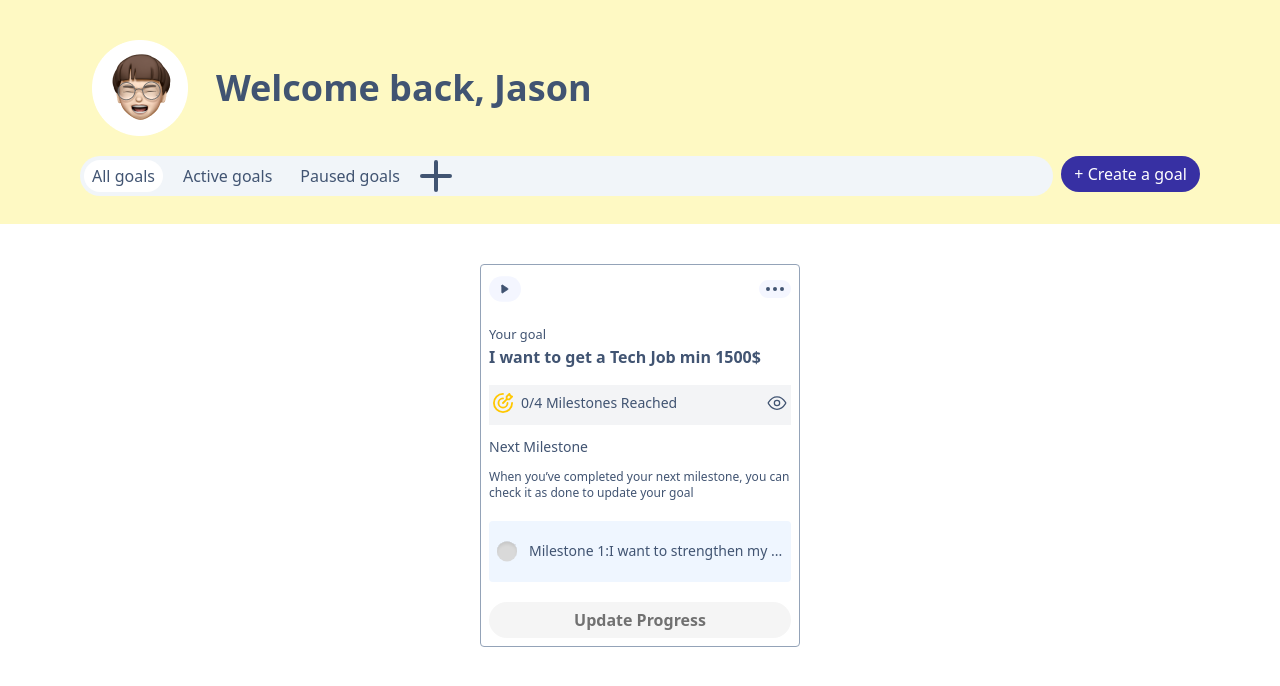
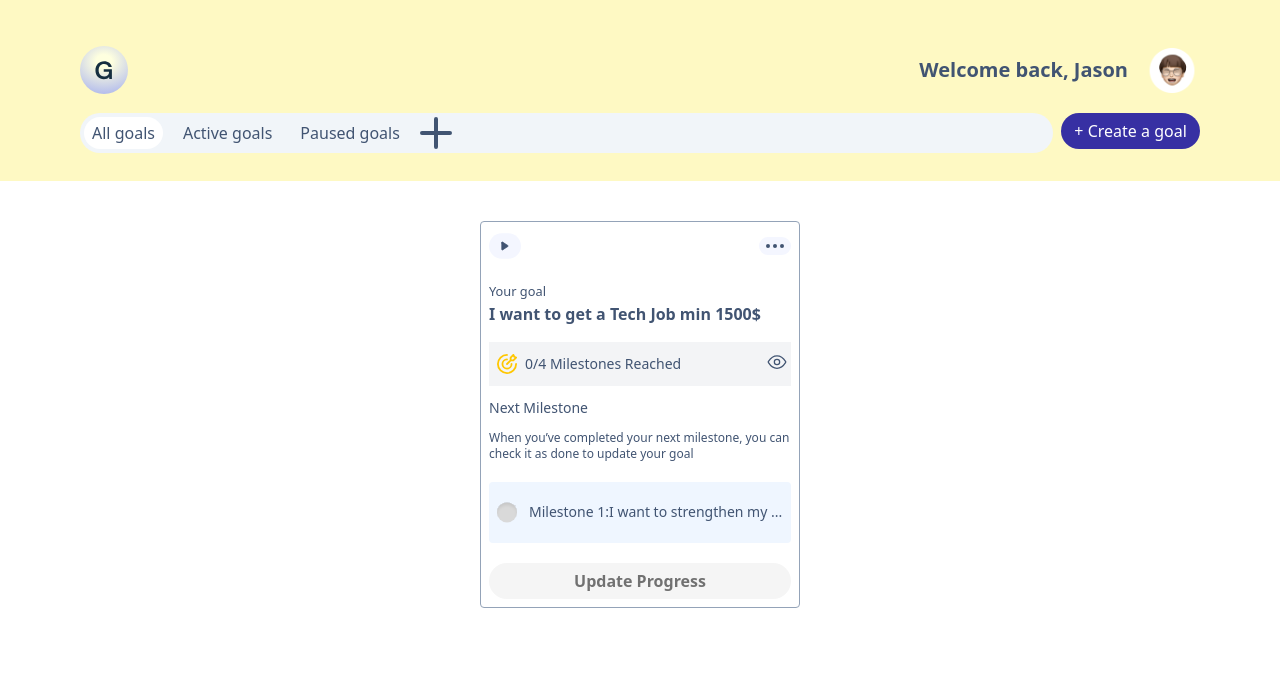
Before and after one commit to Co-Lab-You-Belong-in-Tech/Goalify, a React (Vite) app: page /dashboard in a window 1280 px wide. Shown: the top 686 px of the page. Built offline with nearby package versions, Linux system fonts and the light colour scheme.

Commit message:
Add some handlers

```diff
--- a/src/assets/icons.js
+++ b/src/assets/icons.js
@@ -8,8 +8,12 @@ import dotsI from './icons/dots.svg';
 import progressI from './icons/progress.svg';
 import uneyeI from './icons/uneye.svg';
 import plusI from './icons/plus.svg';
+import nameI from './icons/name.svg';
+import logo from './icons/logo.png';
 
 export {
+  logo,
+  nameI,
   plusI,
   progressI,
   eyeI,
--- a/src/pages/dashboard/card.jsx
+++ b/src/pages/dashboard/card.jsx
@@ -67,7 +67,7 @@ const Card = ({ goal }) => {
       <h3 className="font-semibold">{goal.content}</h3>
       <div className="bg-gray-100 pb-1">
         <div className="rounded flex justify-between items-center py-2 px-1 mt-4">
-          <div className="flex">
+          <div className="flex px-1 pt-1">
             <img className="w-5 h-5" src={progressI} alt="progress" />
             <span className="pl-2 text-sm">
               {goal.currentMilestone}/{goal.milestones.length} Milestones
--- a/src/pages/dashboard/header.jsx
+++ b/src/pages/dashboard/header.jsx
@@ -1,10 +1,11 @@
-import Button from '../../components/button';
-import Logo from '../../assets/icons/logo.png';
 import * as React from 'react';
+import { Link } from 'react-router-dom';
 import Modal from '@mui/material/Modal';
 import Box from '@mui/material/Box';
+import Button from '../../components/button';
 import HorizontalLinearStepper from '../../components/stepper/stepper.jsx';
 import Catagory from '../../components/catagory';
+import { nameI, logo } from '../../assets/icons';
 
 const style = {
   position: 'absolute',
@@ -23,10 +24,17 @@ const Header = () => {
   const handleOpen = () => setOpen(true);
   const handleClose = () => setOpen(false);
   return (
-    <div className="bg-yellow-100 h-56 py-3 md:py-5 md:px-20">
-      <div className="flex gap-4 items-center my-5">
-        <img src={Logo} alt="logo" />
-        <h1 className="text-4xl font-semibold">Welcome back, Jason</h1>
+    <div className="bg-yellow-100 py-7 md:px-20">
+      <div className="flex justify-between items-center ">
+        <div>
+          <Link to="/">
+            <img src={nameI} />
+          </Link>
+        </div>
+        <div className="flex gap-4 items-center my-5">
+          <h1 className="text-xl font-semibold">Welcome back, Jason</h1>
+          <img src={logo} alt="logo" className="w-14" />
+        </div>
       </div>
       <div className="flex">
         <Catagory />
--- a/src/pages/dashboard/listCards.jsx
+++ b/src/pages/dashboard/listCards.jsx
@@ -8,12 +8,15 @@ const ListCards = () => {
     selected === 0
       ? goals
       : goals.filter((goal) => goal.catagoryId === selected);
-  console.log(selected);
   return (
     <div className="flex flex-wrap gap-x-5 gap-y-12 justify-center my-10">
-      {myGoals.map((goal) => (
-        <Card key={goal.id} goal={goal} />
-      ))}
+      {myGoals.length > 0 ? (
+        myGoals.map((goal) => <Card key={goal.id} goal={goal} />)
+      ) : (
+        <div className="text-center text-xl font-bold">
+          This catagory is empty !
+        </div>
+      )}
     </div>
   );
 };
```
Also changed, not shown: src/assets/icons/name.svg (added).
